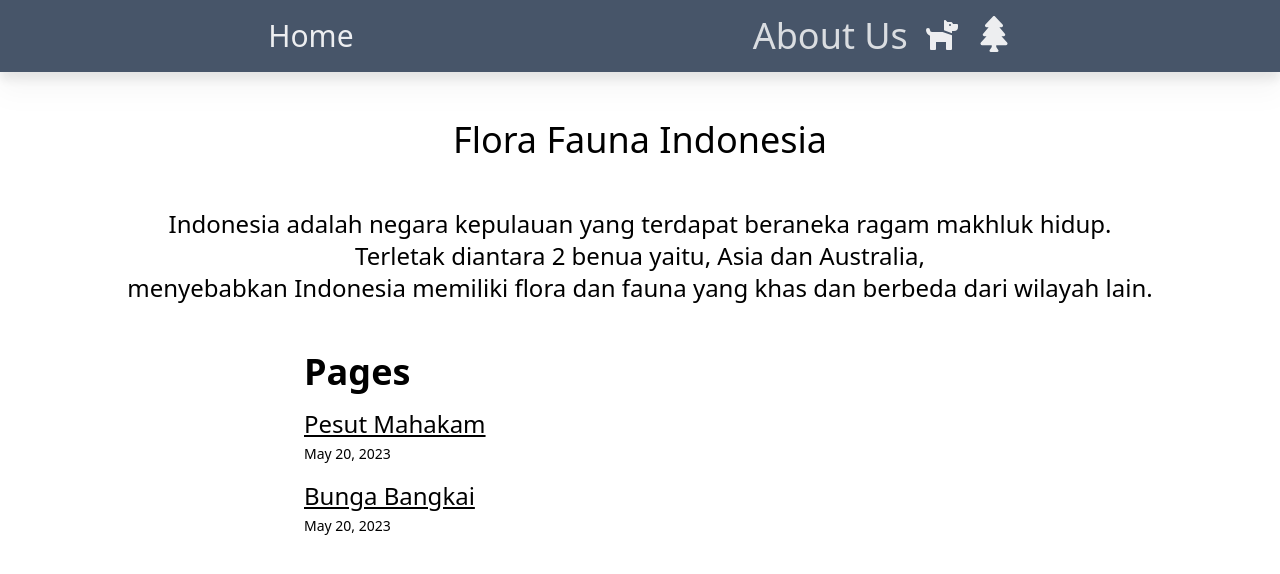
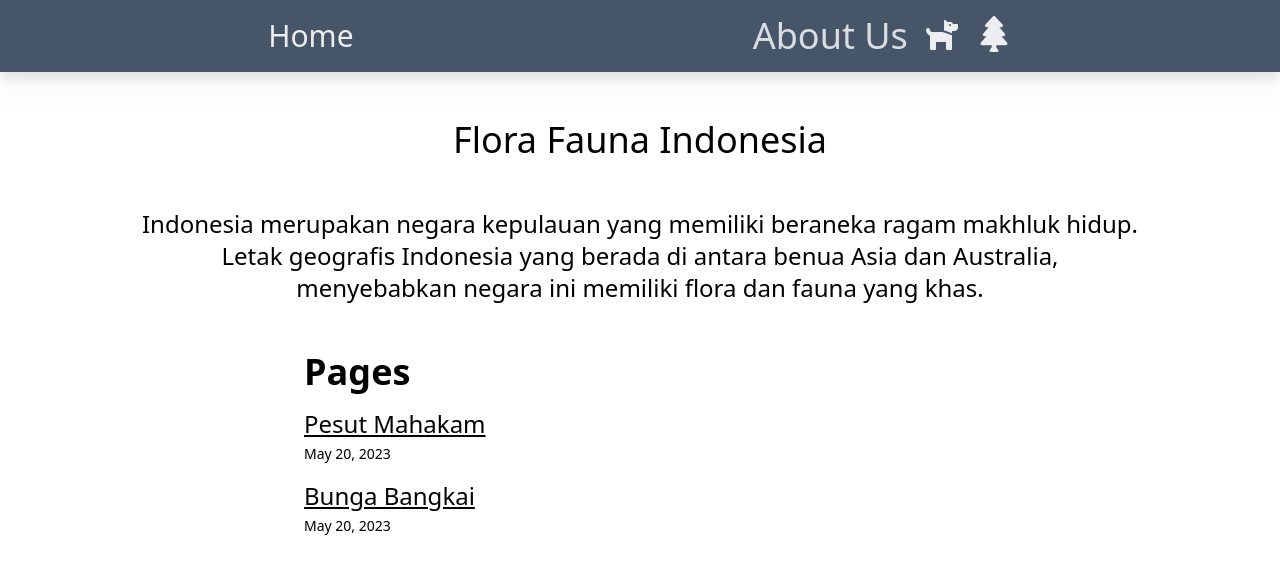
Before and after one commit to ChocolateMaltk/Codex-Nusantara, a Next.js app in the folder ffid-app/: page / in a window 1280 px wide. Shown: the top 574 px of the page. Built offline with nearby package versions, Linux system fonts and the light colour scheme.

Commit message:
Update home page.

```diff
--- a/ffid-app/app/page.tsx
+++ b/ffid-app/app/page.tsx
@@ -6,8 +6,8 @@ export default function Home() {
       <h1 className="mt-12 mb-12 text-4xl text-center dark:text-white">
         Flora Fauna Indonesia
       </h1>
-      <h2 className="mt-12 mb-12 text-2xl text-center dark:text-white">Indonesia adalah negara kepulauan yang terdapat beraneka ragam makhluk hidup.
-      <br />Terletak diantara 2 benua yaitu, Asia dan Australia, <br/> menyebabkan Indonesia memiliki flora dan fauna yang khas dan berbeda dari wilayah lain.</h2>
+      <h2 className="mt-12 mb-12 text-2xl text-center dark:text-white">Indonesia merupakan negara kepulauan yang memiliki beraneka ragam makhluk hidup.
+      <br />Letak geografis Indonesia yang berada di antara benua Asia dan Australia, <br/> menyebabkan negara ini memiliki flora dan fauna yang khas.</h2>
       <Posts />
     </main>
   )
```
